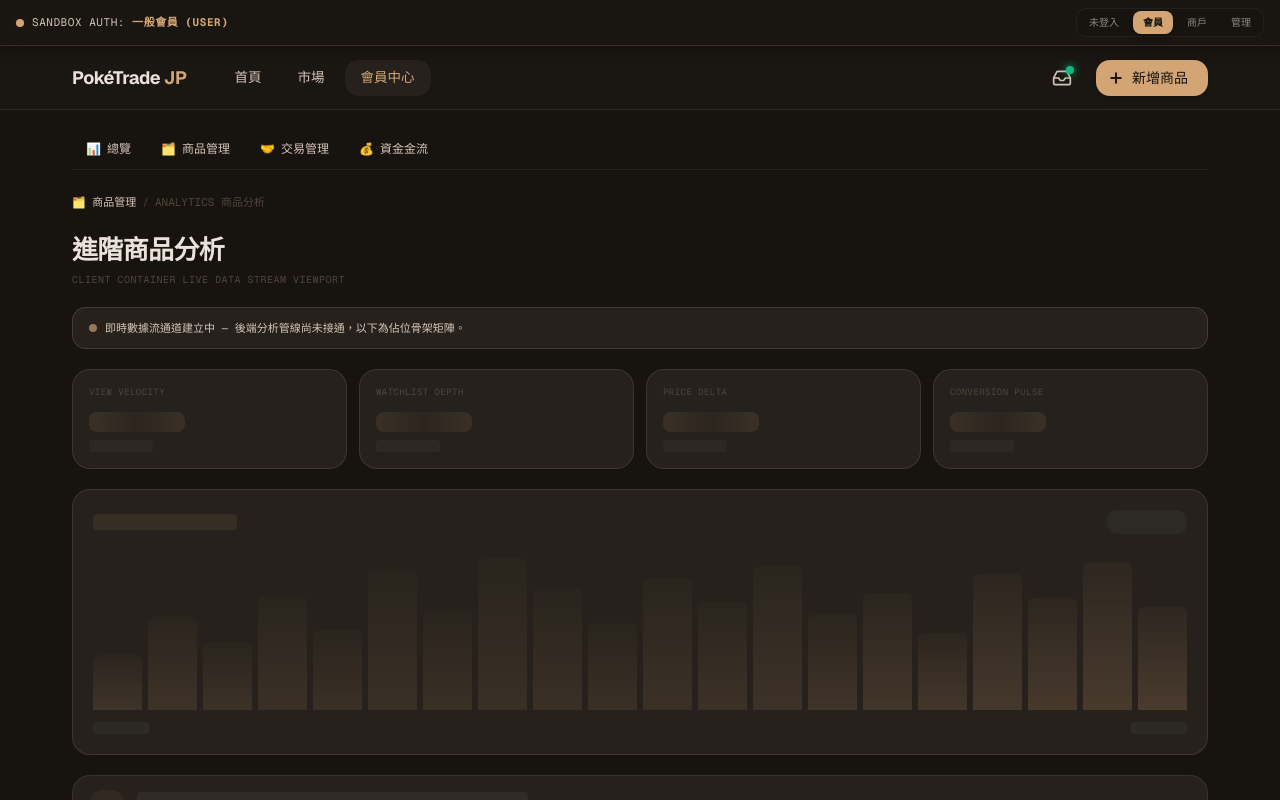
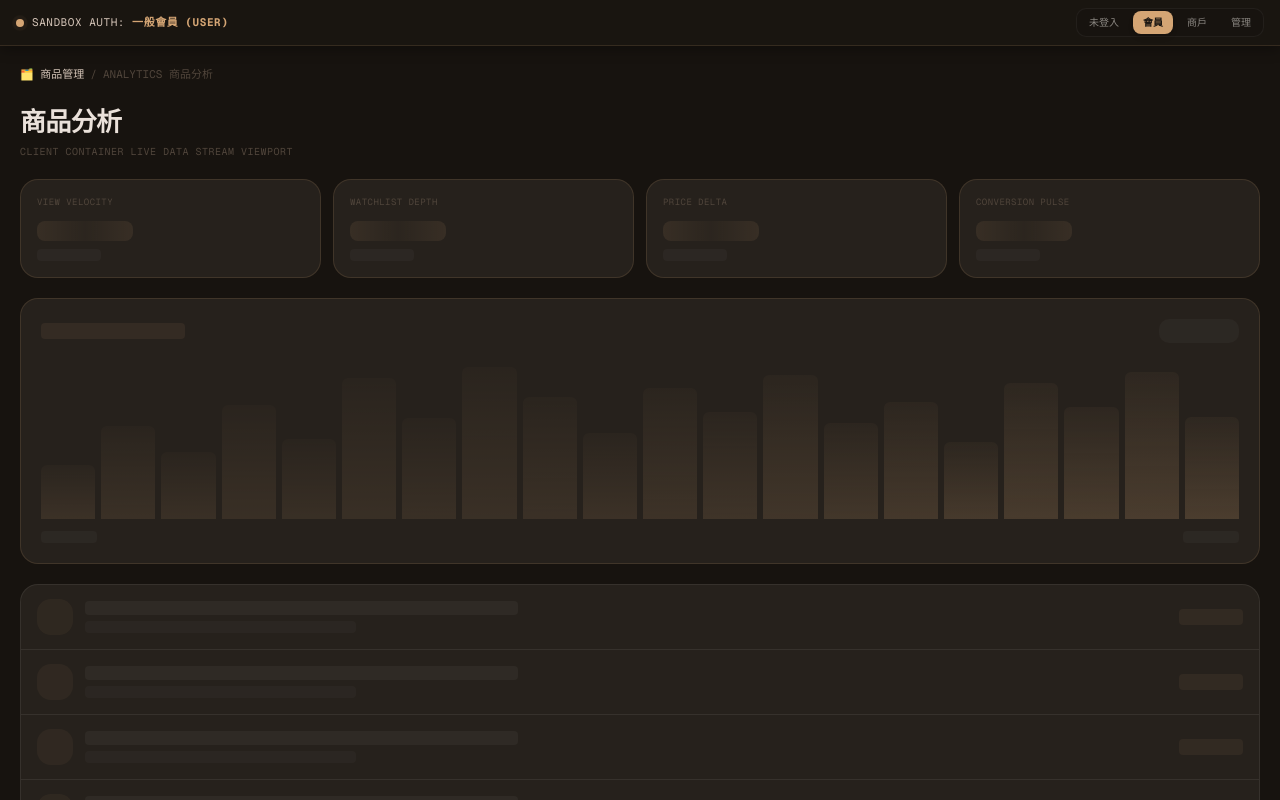
Before and after one commit to VxxxxC/Pokemon-Card-Trading-Platform-Client, a Next.js app: page /profile/merchant/analytics in a window 1280 px wide. Shown: the top 800 px of the page. Built offline with nearby package versions, Linux system fonts and the light colour scheme.

Commit message:
re-routing

```diff
--- a/app/profile/merchant/analytics/page.tsx
+++ b/app/profile/merchant/analytics/page.tsx
@@ -30,7 +30,7 @@ export default async function MerchantAnalyticsPage({
     <section
       aria-labelledby="analytics-heading"
       aria-busy="true"
-      className="space-y-5 animate-fadeIn"
+      className="space-y-5 animate-fadeIn p-5"
     >
       {/* ── 精緻航線麵包屑：引流重返商品管理 ─────────────────────────────── */}
       <div className="font-mono text-[11px] text-[#d4c4b7] flex items-center gap-1.5 select-none">
@@ -51,28 +51,17 @@ export default async function MerchantAnalyticsPage({
             id="analytics-heading"
             className="font-sans font-black text-[22px] lg:text-[26px] text-text-primary tracking-tight"
           >
-            進階商品分析
+        {sku && (
+          <span className="font-mono text-brand">
+            {sku}
+          </span>
+        )}
+            商品分析
           </h1>
           <p className="font-mono text-[10px] text-text-disabled uppercase tracking-wider mt-0.5">
             Client Container Live Data Stream Viewport
           </p>
         </div>
-        {sku && (
-          <span className="font-mono text-[11px] text-brand bg-[rgba(212,165,116,0.10)] border border-brand/25 px-2.5 py-1 rounded-lg">
-            SKU 鎖定：{sku}
-          </span>
-        )}
-      </div>
-
-      {/* ── 連線狀態指示燈 ─────────────────────────────────────────────── */}
-      <div className="flex items-center gap-2 px-4 py-3 bg-bg-card border border-[rgba(212,165,116,0.20)] rounded-xl">
-        <span
-          className="w-2 h-2 rounded-full bg-brand animate-pulse"
-          aria-hidden="true"
-        />
-        <p className="font-mono text-[11px] text-text-secondary">
-          即時數據流通道建立中 — 後端分析管線尚未接通，以下為佔位骨架矩陣。
-        </p>
       </div>
 
       {/* ── KPI Skeleton Matrix（黑金脈衝佔位） ───────────────────────────── */}
--- a/app/profile/merchant/settings/page.tsx
+++ b/app/profile/merchant/settings/page.tsx
@@ -1,5 +1,8 @@
 "use client";
 
+import { TopNav } from "@/app/components/navigation/TopNav";
+import { MobileHeader } from "@/app/components/navigation/MobileHeader";
+import { BottomNav } from "@/app/components/navigation/BottomNav";
 import { useSyncExternalStore } from "react";
 import Link from "next/link";
 import { LogoutModal } from "@/app/components/profile/LogoutModal";
@@ -21,7 +24,10 @@ export default function MerchantSettingsPage() {
   }
 
   return (
-    <div className="space-y-6 animate-fadeIn">
+    <div className="min-h-dvh bg-bg-page flex flex-col">
+      <TopNav />
+      <MobileHeader />
+    <main className="flex-1 max-w-[1200px] mx-auto w-full px-4 lg:px-8 pt-4 pb-28 lg:pb-12 space-y-6 animate-fadeIn">
       {/* 精緻航線麵包屑：引流重返商戶總覽 */}
       <div className="font-mono text-[11px] text-[#d4c4b7] flex items-center gap-1.5 select-none">
         <Link
@@ -235,6 +241,8 @@ export default function MerchantSettingsPage() {
           <LogoutModal />
         </section>
       </div>
+    </main>
+    <BottomNav/>
     </div>
   );
 }
```
Also changed, not shown: app/profile/merchant/(dashboard)/finance/page.tsx (renamed from app/profile/merchant/finance/page.tsx), app/profile/merchant/(dashboard)/inventory/page.tsx (renamed from app/profile/merchant/inventory/page.tsx), app/profile/merchant/(dashboard)/layout.tsx (renamed from app/profile/merchant/layout.tsx), app/profile/merchant/(dashboard)/page.tsx (renamed from app/profile/merchant/page.tsx), app/profile/merchant/(dashboard)/trading/page.tsx (renamed from app/profile/merchant/trading/page.tsx).
